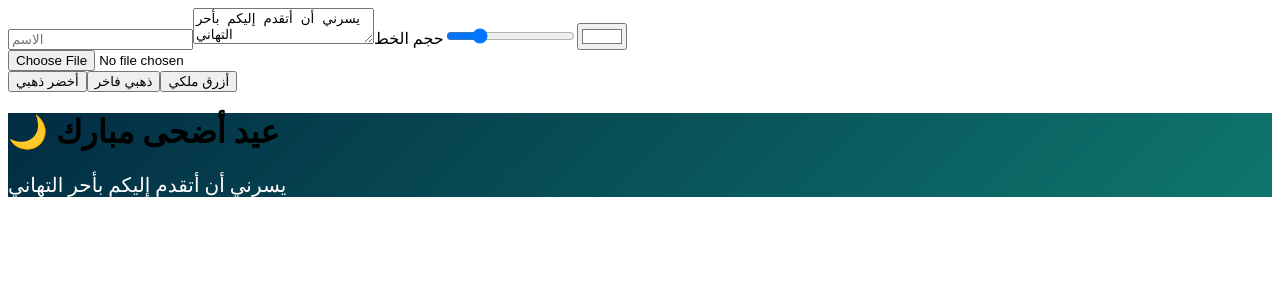
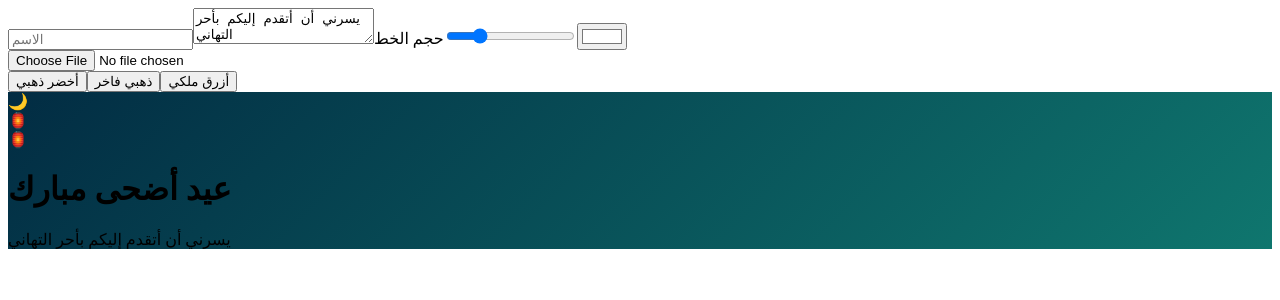
Before and after one commit to ghamdanalmasri/eid-card-maker, a Next.js app: page / in a window 1280 px wide. Shown: the top 300 px of the page. Built offline with nearby package versions, Linux system fonts and the light colour scheme.

Commit message:
Update EidCard.js

```diff
--- a/components/EidCard.js
+++ b/components/EidCard.js
@@ -1,15 +1,11 @@
 "use client";
-
-import Draggable from "react-draggable";
 
 export default function EidCard({
 
 selectedTemplate,
 message,
 name,
-image,
-fontSize,
-textColor
+image
 
 }){
 
@@ -24,9 +20,21 @@ background:selectedTemplate.bg
 }}
 >
 
-<h1>
+<div className="moon">
+🌙
+</div>
 
-🌙 عيد أضحى مبارك
+<div className="lantern l1">
+🏮
+</div>
+
+<div className="lantern l2">
+🏮
+</div>
+
+<h1 className="title">
+
+عيد أضحى مبارك
 
 </h1>
 
@@ -34,31 +42,20 @@ background:selectedTemplate.bg
 
 image &&
 
-<Draggable>
-
 <img
 src={image}
 className="user-image"
 />
 
-</Draggable>
-
 }
 
-<p
-style={{
-
-fontSize:fontSize+"px",
-color:textColor
-
-}}
->
+<p className="message">
 
 {message}
 
 </p>
 
-<h2>
+<h2 className="username">
 
 {name}
 
```
